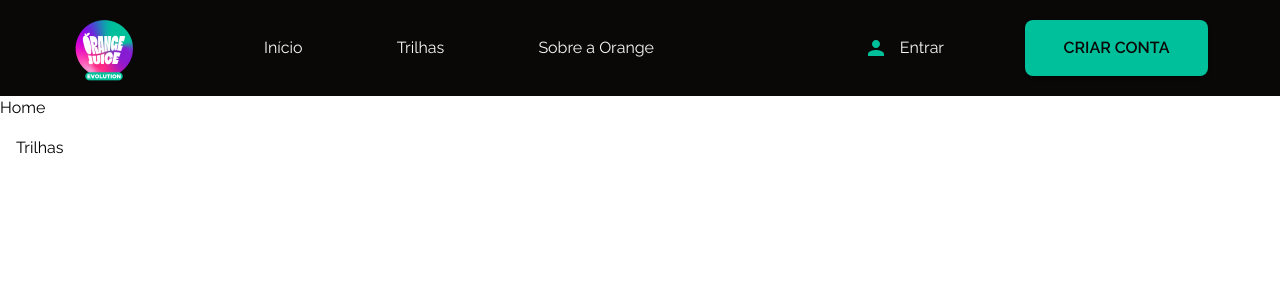
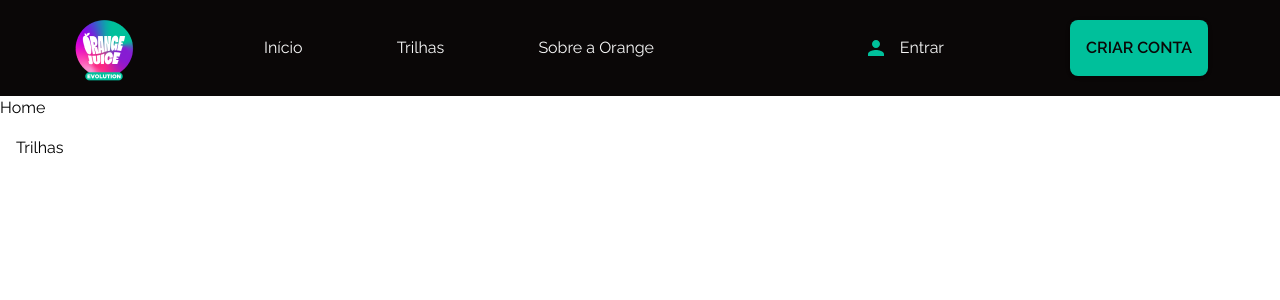
Before and after one commit to Hackaton-FCAMARA-Squad37/Projeto-FCamara-Frontend, a React (Vite) app: page / in a window 1280 px wide. Shown: the top 300 px of the page. Built offline with nearby package versions, Linux system fonts and the light colour scheme.

Commit message:
fix: correção do css do menu-burger

```diff
--- a/src/components/ButtonCreateAccount/ButtonCreateAccount.jsx
+++ b/src/components/ButtonCreateAccount/ButtonCreateAccount.jsx
@@ -3,15 +3,17 @@ import { Button, Typography, useMediaQuery } from "@mui/material"
 
 export const ButtonCreateAccount = () => {
     const cellphone = useMediaQuery('(max-width:480px)')
-
+    const desktop = useMediaQuery('(max-width: 1024px)')
     return (
         <Button
             variant="contained"
             sx={{
-            height: `${cellphone?'3rem':'3.5rem'}`,
-            minWidth: `${cellphone?'10.188rem':'11.438rem'}`,
+            height: `${desktop?'3rem':'3.5rem'}`,
+            maxWidth: `${desktop?'10.188rem':'11.438rem'}`,
             color:'vitamin.main',
-            borderRadius:'8px' }}>
+            borderRadius:'8px',
+            marginTop:`${desktop?'0.25rem':''}`
+            }}>
                 <Typography
                 color='vitamin.main'
                 fontWeight='600'
--- a/src/components/MenuBurger/MenuBurger.jsx
+++ b/src/components/MenuBurger/MenuBurger.jsx
@@ -30,7 +30,7 @@ export const MenuBurger = () => {
                     </Box>
                     <Box pr='1.625rem' pt='0.25rem'>
                         <IconButton size='large' color='inherit' onClick={() => setIsOpen(false)}>
-                            <CloseIcon/>
+                            <CloseIcon color='primary'/>
                         </IconButton>
                     </Box>
                 </Box>
@@ -58,10 +58,15 @@ export const MenuBurger = () => {
                         <Typography mt={3} mb='83px' ml={3} mr={3} align='justify'>Sobre a Orange</Typography>
                     </a>
                 </Box>
-                <Divider color='white'/>
-                <Box sx={{ display:'flex', flexDirection:'column' }}>
+                <Divider color='white' sx={{
+                    width: '93%',
+                    margin: 'auto'
+                }}/>
+                <Box sx={{ display:'flex', flexDirection:'column', paddingLeft:'1.438rem', paddingTop:'2.25rem' }}>
                     <ButtonLogin/>
-                    <ButtonCreateAccount/>
+                    <Box mt='1.75rem' width='fit-content'>
+                        <ButtonCreateAccount/>
+                    </Box>
                 </Box>
             </Box>
         </SwipeableDrawer>
--- a/src/components/Navbar/Navbar.jsx
+++ b/src/components/Navbar/Navbar.jsx
@@ -15,17 +15,17 @@ export const Navbar = () => {
             maxWidth:'24.375rem',
             justifyContent: 'space-between'
         }}>
-            <Link style={{ textDecoration:'inherit', color:'inherit' }} >
+            <Link style={{ textDecoration:'inherit', color:'inherit', height:'1.5rem' }} >
                 <Typography sx={{
                     color: 'water.main'
                 }}>Início</Typography>
             </Link>
-            <Link style={{ textDecoration:'inherit', color:'inherit' }}>
+            <Link style={{ textDecoration:'inherit', color:'inherit', height:'1.5rem' }}>
                 <Typography sx={{
                     color: 'water.main'
                 }}>Trilhas</Typography>
             </Link>
-            <Link style={{ textDecoration:'inherit', color:'inherit' }}>
+            <Link style={{ textDecoration:'inherit', color:'inherit', height:'1.5rem' }}>
                 <Typography sx={{
                     color: 'water.main'
                 }}>Sobre a Orange</Typography>
```
